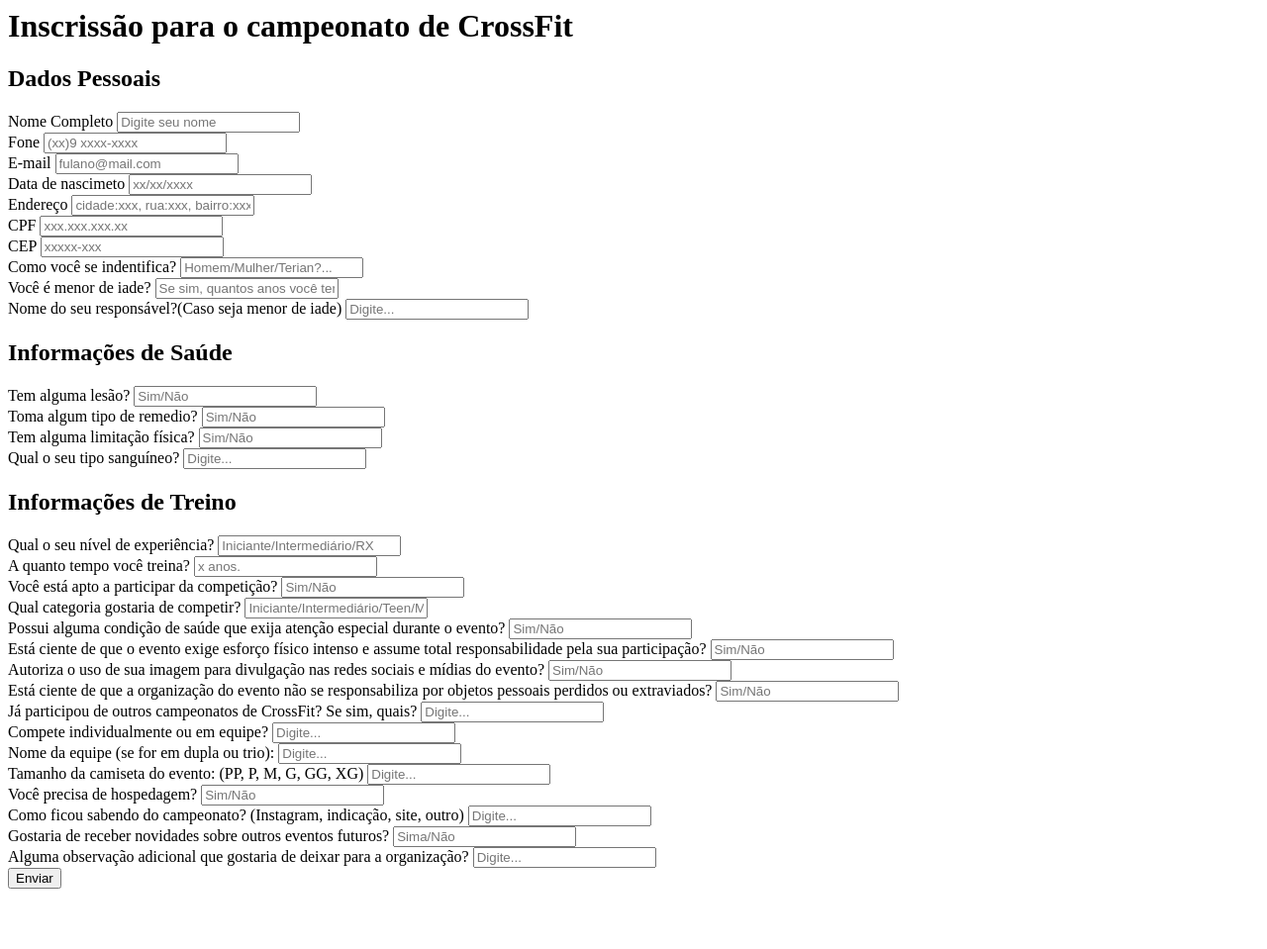
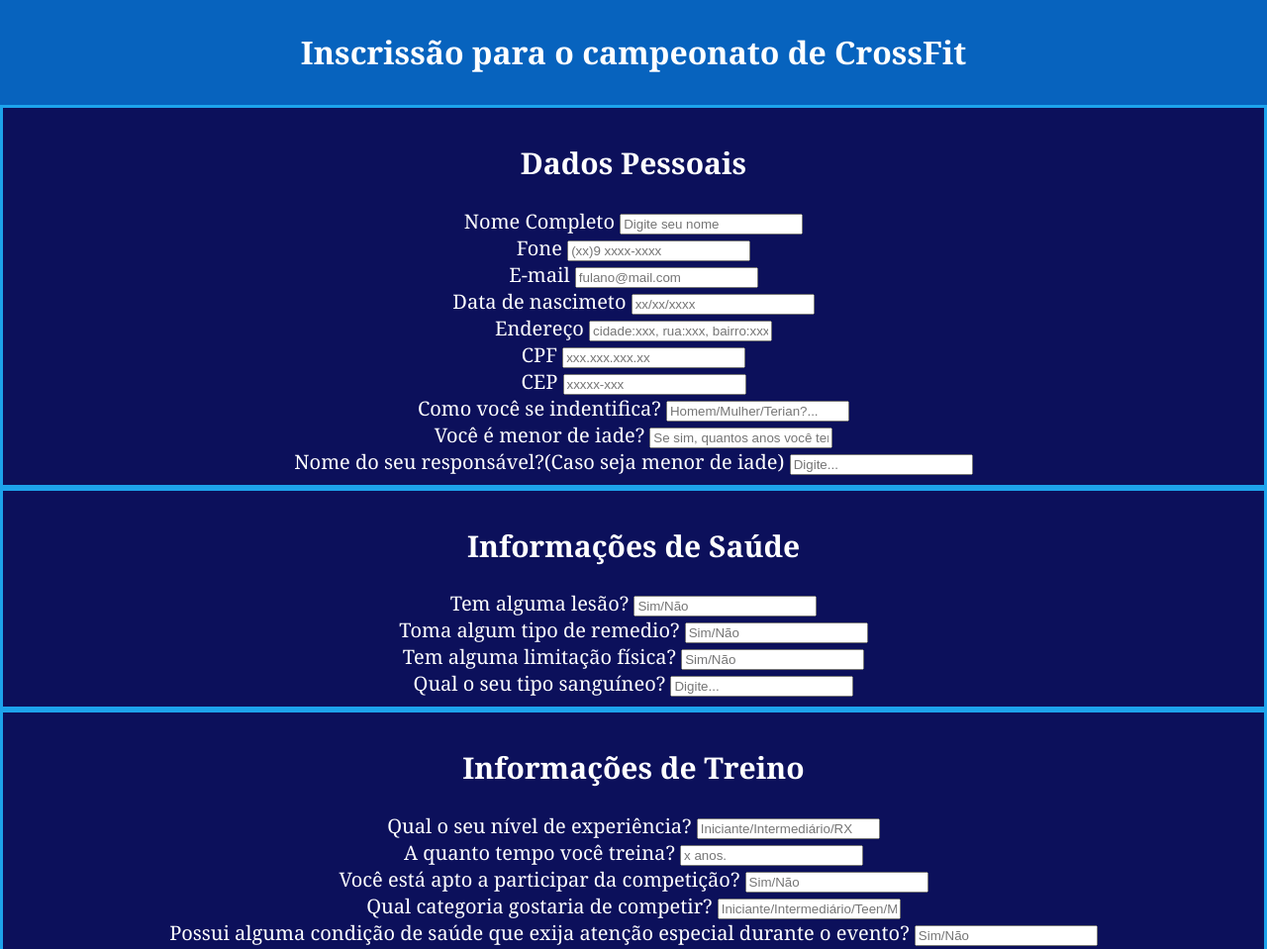
Before and after one commit to Gabrielabonelli15/formulario, a plain HTML site: page index.html in a window 1280 px wide. Shown: the top 959 px of the page at 99% size. Before the commit the page ends 914 px from the top, so only its background shows below. Drawn offline with Linux system fonts and the light colour scheme.

Commit message:
add - terminei

```diff
--- a/index.html
+++ b/index.html
@@ -3,13 +3,23 @@
     <meta charset="UTF-8">
     <meta name="viewport" content="width=device-width, initial-scale=1.0">
     <title>Formulario</title>
+    <link rel="stylesheet" href="style.css">
+    <script src="script.js"></script>
 </head>
 <body>
-    <form name="cross_fomr">
 
+    <header>
+
+    <div id="navbar">
         <h1>Inscrissão para o campeonato de CrossFit</h1>
+    </div>
 
-    <div class="dadosp">
+    </header>
+
+<Main>
+  <form name="cross_fomr">
+    <section>
+      <div id="dadosp">
         <h2> Dados Pessoais</h2>
 
         <label for="nome">Nome Completo</label>
@@ -41,9 +51,11 @@
         <br>
         <label for="menoridade">Nome do seu responsável?(Caso seja menor de iade)</label>
         <input type="menoridade" id="menoridadeid" placeholder="Digite..." name="menoridade" />
-    </div>
+     </div>
+    </section>
 
-    <div class="saude">
+    <section>
+     <div id="saude">
         <h2>Informações de Saúde</h2>
 
         <label for="lesao">Tem alguma lesão?</label>
@@ -57,10 +69,12 @@
         <br>
         <label for="sanguineo">Qual o seu tipo sanguíneo?</label>
         <input type="sanguineo" id="sanguineoid" placeholder="Digite..." name="sanguineo" />
+    </section>
+     </div>
 
-    </div>
 
-    <div class="treino">
+    <section>
+     <div id="treino">
         <h2>Informações de Treino</h2>
 
         <label for="experiencia">Qual o seu nível de experiência?</label>
@@ -111,8 +125,13 @@
         <label for="observacao">Alguma observação adicional que gostaria de deixar para a organização?</label>
         <input type="observacao" id="observacaoid" placeholder="Digite..." name="observacao"/>
         <br>
-    </div>
+     </div>
+    </section>
+        <div id="botao">
         <input type="submit" class="enviar" onclick="Enviar();" value="Enviar" />
-      </form>
+        </div>
+  </form>
+</Main>
+
 </body>
 </html>
--- a/style.css
+++ b/style.css
@@ -1,3 +1,50 @@
-.dadosp{
-    display: flex
+body{
+    margin: 0;
+    background-color: rgb(12, 16, 91);
+    color: rgb(255, 255, 255);
+    padding: 0;
+    font-family: Georgia, 'Times New Roman', Times, serif;
+
 }
+
+form{
+    font-size: 20px;
+}
+
+#navbar{
+    background-color: rgb(7, 99, 190);
+    padding: 10px;
+    color:rgb(255, 255, 255);
+    display: flex;
+    align-items: center;
+    justify-content: center;
+}
+
+#dadosp{
+    text-align: center;
+    padding:10px;
+    border-style: solid;
+    border-color: rgb(29, 163, 236);
+}
+
+#saude{
+    text-align: center;
+    padding:10px;
+    border-style: solid;
+    border-color: rgb(29, 163, 236);
+}
+
+#treino{
+    text-align: center;
+    padding:10px;
+    border-style: solid;
+    border-color: rgb(29, 163, 236);
+}
+#botao{
+    text-align: center;
+    padding: 10px;
+}
+.enviar{
+    width: 100px;
+    height: 50px;
+}
```
